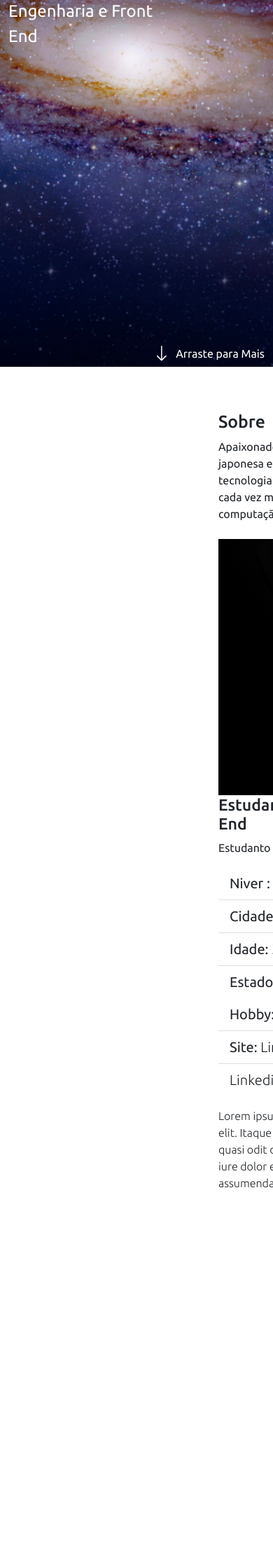
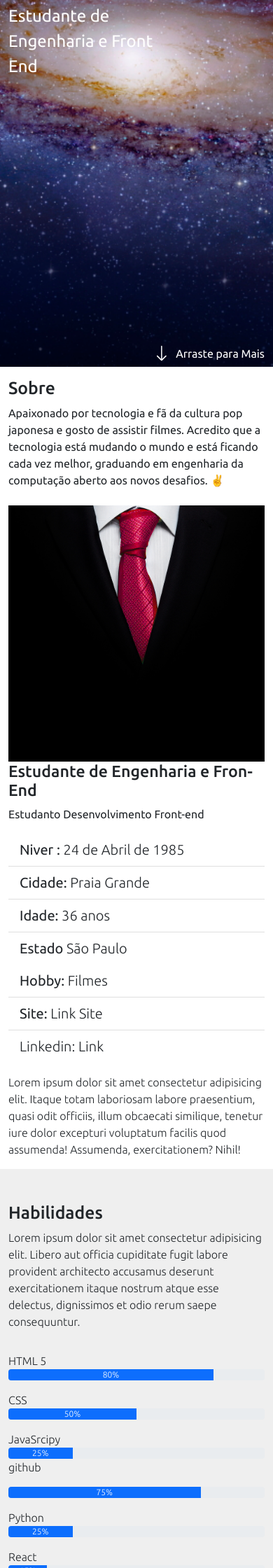
Before and after one commit to lucianojunnior17/new-potifolio, a Flask app: page / in a window 390 px wide; the page is wider, and only the part inside the window is pictured. Shown: the part 320-2560 px from the top of that part at 70% size. Before the commit the page ends 2017 px from the top of that part, so only its background shows below. Run offline with Flask 2, Linux system fonts and the light colour scheme; some libraries are stand-ins or nearby versions.

Commit message:
Main Adjusts

```diff
--- a/static/style.css
+++ b/static/style.css
@@ -140,8 +140,12 @@
     left: 0;
 }
 
-#sobre {
-    margin-left: 300px;
+/* Gambiarra*/
+section .container .section-bg {
+    margin-left: auto;
+}
+.section-bg {
+    background-color: #efefef;
 }
 
 @media (max-width: 1024px) {
@@ -152,13 +156,7 @@
     i.menu-mobile {
         display: flex;
     }
-    section#inicio h2 {
-        font-size: 3.5rem;
-    }
-    section#inicio span#suntitule {
-        margin-right: 0;
-        font-size: 1rem;
-    }
+
     #main {
         margin-left: 0;
     }
--- a/templates/index.html
+++ b/templates/index.html
@@ -14,6 +14,7 @@
 </head>
 
 <body>
+
 
   <i class="bi bi-list menu-mobile"></i>
   <aside id="header">
@@ -61,14 +62,15 @@
 
   <main id="main">
 
-    <section id="inicio" class="row m-0 p0">
+
+    <section id="inicio" class="row m-0 p-0">
       <!-- Zerando as Margim (m0) e zerando o Padding (p0)-->
-      <div class="col-md-6 d-flex justify-content-center align-items-center flex-column">
+      <div class="col-md-5 d-flex justify-content-center align-items-center flex-column">
         <h2 class="text-white text-shadow">Luciano Lima Jr.</h2>
         <span class="text-white" id="subtitule">Estudante de Engenharia e Front End</span>
       </div>
 
-      <div class="col-md-6 d-flex justify-content-end align-items-end">
+      <div class="col-md-7 d-flex justify-content-end align-items-end">
         <div id="arraste" class="d-flex align-items-center">
           <i class="bi bi-arrow-down text-white pe-2 fs-2" aria-hidden="true"></i>
           <a href="#sobre">Arraste para Mais</a>
@@ -77,10 +79,7 @@
 
     </section>
 
-
-  </main>
-
-  <section class="container mt-5" id="sobre">
+    <section class="container" id="sobre">
 
       <div class="class w-100">
         <div class="col-md-12">
@@ -114,15 +113,19 @@
                 <div class="col-md-6">
                   <ul class="list-group list-group-flush fs-5">
                     <li class="list-group-item">Hobby: <span class="fw-lighter">Filmes</span></li>
-                  <li class="list-group-item">Site: <a href="https://github.com/lucianojunnior17" target="_blank" class="fw-lighter text-decoration-none link-dark"> Link Site</a</li>
-                  <li class="list-group-item">Linkedin: <a href="https://www.linkedin.com/in/lucianolimajr/" target="_blank" class="fw-lighter text-decoration-none link-dark"> Link</a</li>
+                    <li class="list-group-item">Site: <a href="https://github.com/lucianojunnior17" target="_blank"
+                        class="fw-lighter text-decoration-none link-dark"> Link Site</a< /li>
+                    <li class="list-group-item">Linkedin: <a href="https://www.linkedin.com/in/lucianolimajr/"
+                        target="_blank" class="fw-lighter text-decoration-none link-dark"> Link</a< /li>
 
                   </ul>
 
                 </div>
 
               </div>
-            <p>Lorem ipsum dolor sit amet consectetur adipisicing elit. Itaque totam laboriosam labore praesentium, quasi odit officiis, illum obcaecati similique, tenetur iure dolor excepturi voluptatum facilis quod assumenda! Assumenda, exercitationem? Nihil!</p>
+              <p>Lorem ipsum dolor sit amet consectetur adipisicing elit. Itaque totam laboriosam labore praesentium,
+                quasi odit officiis, illum obcaecati similique, tenetur iure dolor excepturi voluptatum facilis quod
+                assumenda! Assumenda, exercitationem? Nihil!</p>
 
             </div>
           </div>
@@ -130,8 +133,93 @@
       </div>
 
     </section>
+
+
+    <div class="containe">
+
+      <section class="container section-bg" id="habilidades">
+        <div class="pb-5">
+          <h2 class="pt-5">Habilidades</h2>
+          <p> Lorem ipsum dolor sit amet consectetur adipisicing elit. Libero aut officia cupiditate fugit labore
+            provident
+            architecto accusamus deserunt exercitationem itaque nostrum atque esse delectus, dignissimos et odio rerum
+            saepe
+            consequuntur.</p>
+
+          <div class="row">
+            <div class="col-md-6">
+              <p class="mt-3 mb-0">HTML 5</p>
+              <div class="progress">
+                <div class="progress-bar" role="progressbar" style="width: 80%;" aria-valuenow="80" aria-valuemin="0"
+                  aria-valuemax="100">80%</div>
+              </div>
+              <p class="mt-3 mb-0">CSS</p>
+              <div class="progress">
+                <div class="progress-bar" role="progressbar" style="width: 50%;" aria-valuenow="50" aria-valuemin="0"
+                  aria-valuemax="100">50%</div>
+              </div>
+              <p class="mt-3 mb-0">JavaSrcipy</p>
+              <div class="progress">
+                <div class="progress-bar" role="progressbar" style="width: 25%;" aria-valuenow="25" aria-valuemin="0"
+                  aria-valuemax="100">25%</div>
+              </div>
+
+            </div>
+            <div class="div col-md-6">
+              <p mt-3 mb-0>github</p>
+              <div class="progress">
+                <div class="progress-bar" role="progressbar" style="width: 75%;" aria-valuenow="75" aria-valuemin="0"
+                  aria-valuemax="100">75%</div>
+              </div>
+              <p class="mt-3 mb-0">Python</p>
+              <div class="progress">
+                <div class="progress-bar" role="progressbar" style="width: 25%;" aria-valuenow="25" aria-valuemin="0"
+                  aria-valuemax="100">25%</div>
+              </div>
+              <p class="mt-3 mb-0">React</p>
+              <div class="progress">
+                <div class="progress-bar" role="progressbar" style="width: 15%;" aria-valuenow="15" aria-valuemin="0"
+                  aria-valuemax="100">15%</div>
+              </div>
+            </div>
+            <hr class="mt-2 mb-2">
+          </div>
+          <div class="row">
+            <div class="col-md-6">
+              <p class="mt-3 mb-0">Comunicação</p>
+              <div class="progress">
+                <div class="progress-bar" role="progressbar" style="width: 75%;" aria-valuenow="75" aria-valuemin="0"
+                  aria-valuemax="100">75%</div>
+              </div>
+              <p class="mt-3 mb-0">Liderança</p>
+              <div class="progress-bar" role="progressbar" style="width: 95%;" aria-valuenow="95" aria-valuemin="0"
+                aria-valuemax="100">95%</div>
+
+            </div>
+            <div class="col-md-6">
+              <p class="mt-3 mb-0">Trabalho em Equipe</p>
+              <div class="progress">
+                <div class="progress-bar" role="progressbar" style="width: 60%;" aria-valuenow="60" aria-valuemin="0"
+                  aria-valuemax="100">60%</div>
+              </div>
+              <p class="mt-3 mb-0">Prestativo</p>
+              <div class="progress">
+                <div class="progress-bar" role="progressbar" style="width: 75%;" aria-valuenow="75" aria-valuemin="0"
+                  aria-valuemax="100">75%</div>
+
+              </div>
+            </div>
+
+
+      </section>
+    </div>
+
+  </main>
+
   <script src="../static/bootstap/js/bootstrap.bundle.min.js"></script>
   <script src="../static/script.js"></script>
+
+
 </body>
 
 </html>
```
Also changed, not shown: static/img/projeto_decodificador.jpg (added). Lines whose indentation alone changed are shown as unchanged.
